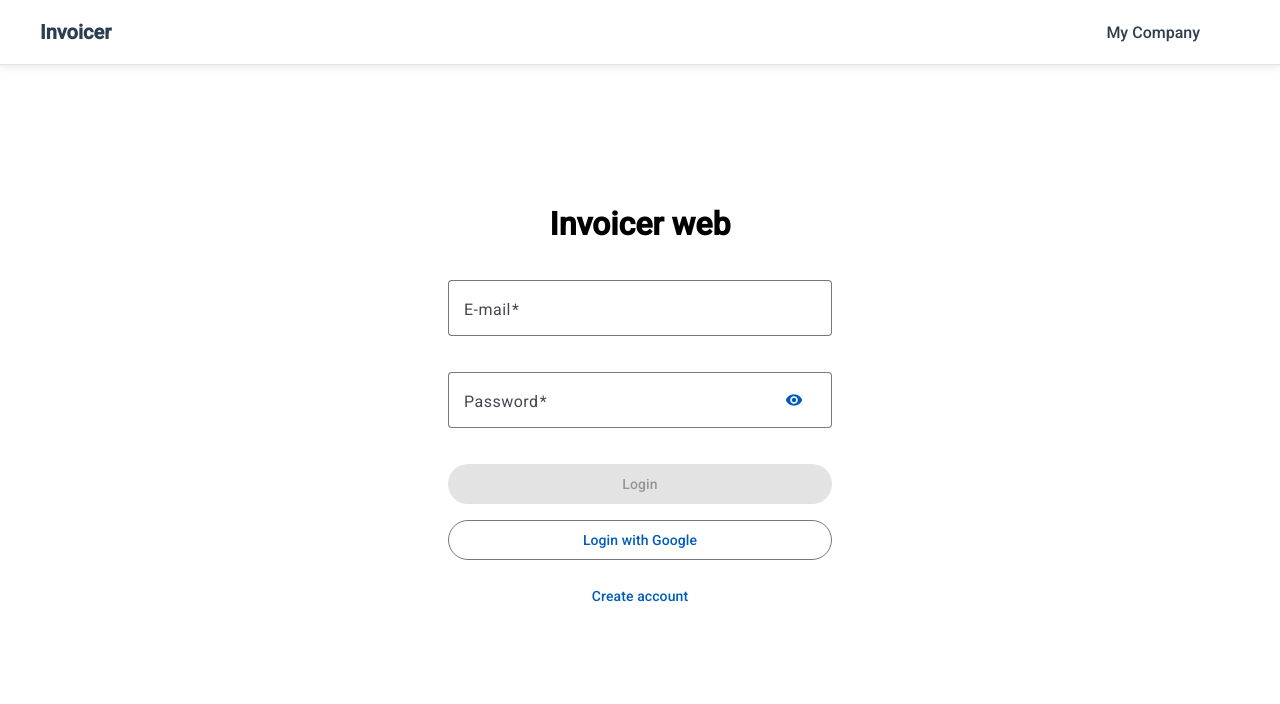
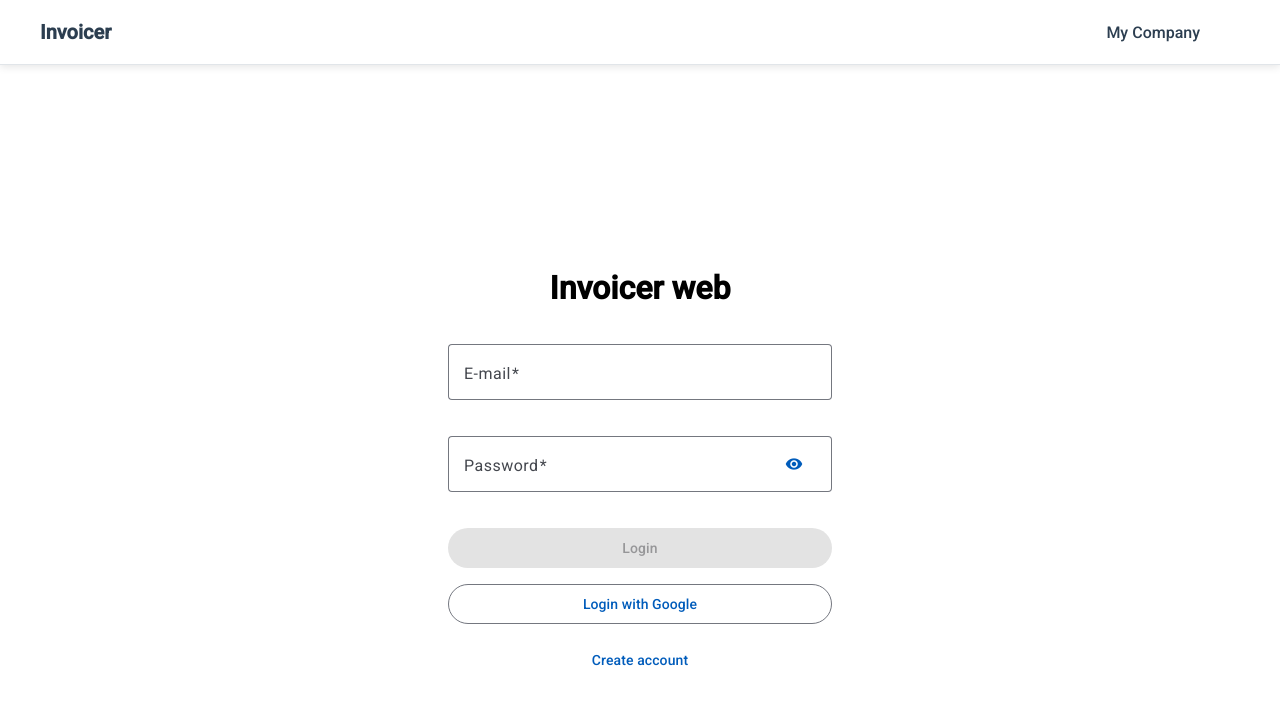
Before and after one commit to MonolithicIO/invoicer-web, an Angular app: page /login in a window 1280 px wide. Shown: the top 704 px of the page. Built offline with nearby package versions, Linux system fonts and the light colour scheme.

Commit message:
feat: implement header scroll + position

```diff
--- a/src/app/app.component.css
+++ b/src/app/app.component.css
@@ -0,0 +1,19 @@
+.main-content {
+  display: flex;
+  flex-direction: column;
+  width: 100%;
+  height: 100vh;
+}
+
+.main-header {
+  position: fixed;
+  top: 0;
+  left: 0;
+  right: 0;
+  z-index: 1000;
+}
+
+.main-router {
+  flex: 1;
+  padding-top: 64px;
+}
--- a/src/app/app.component.html
+++ b/src/app/app.component.html
@@ -1,2 +1,4 @@
-<app-app-header></app-app-header>
-<router-outlet></router-outlet>
+<main class="main-content">
+  <app-app-header class="main-header"></app-app-header>
+  <router-outlet class="main-router"></router-outlet>
+</main>
--- a/src/app/feature/global/app-header/app-header.component.css
+++ b/src/app/feature/global/app-header/app-header.component.css
@@ -1,9 +1,4 @@
 .app-header {
-  position: fixed;
-  top: 0;
-  left: 0;
-  right: 0;
-  z-index: 1000;
   background: #ffffff;
   box-shadow: 0 2px 8px rgba(0, 0, 0, 0.1);
   border-bottom: 1px solid #e1e5e9;
```
